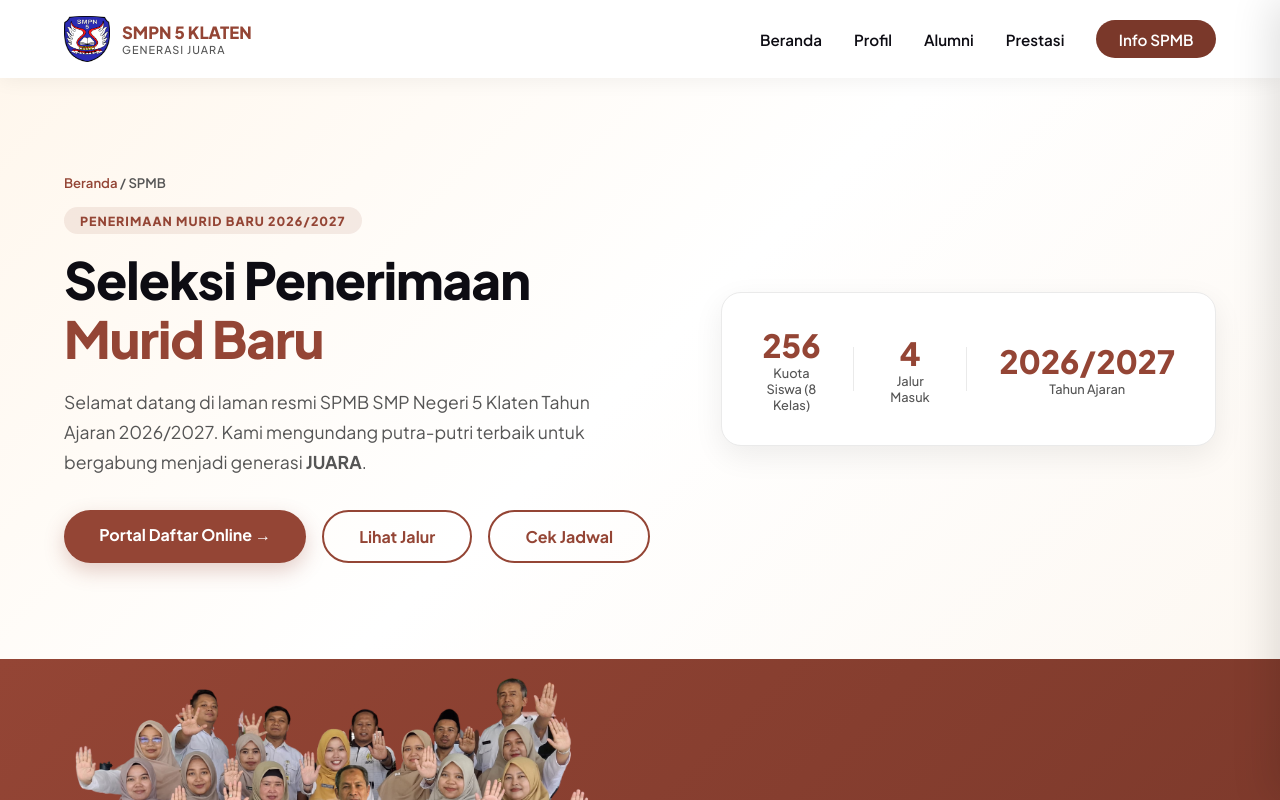
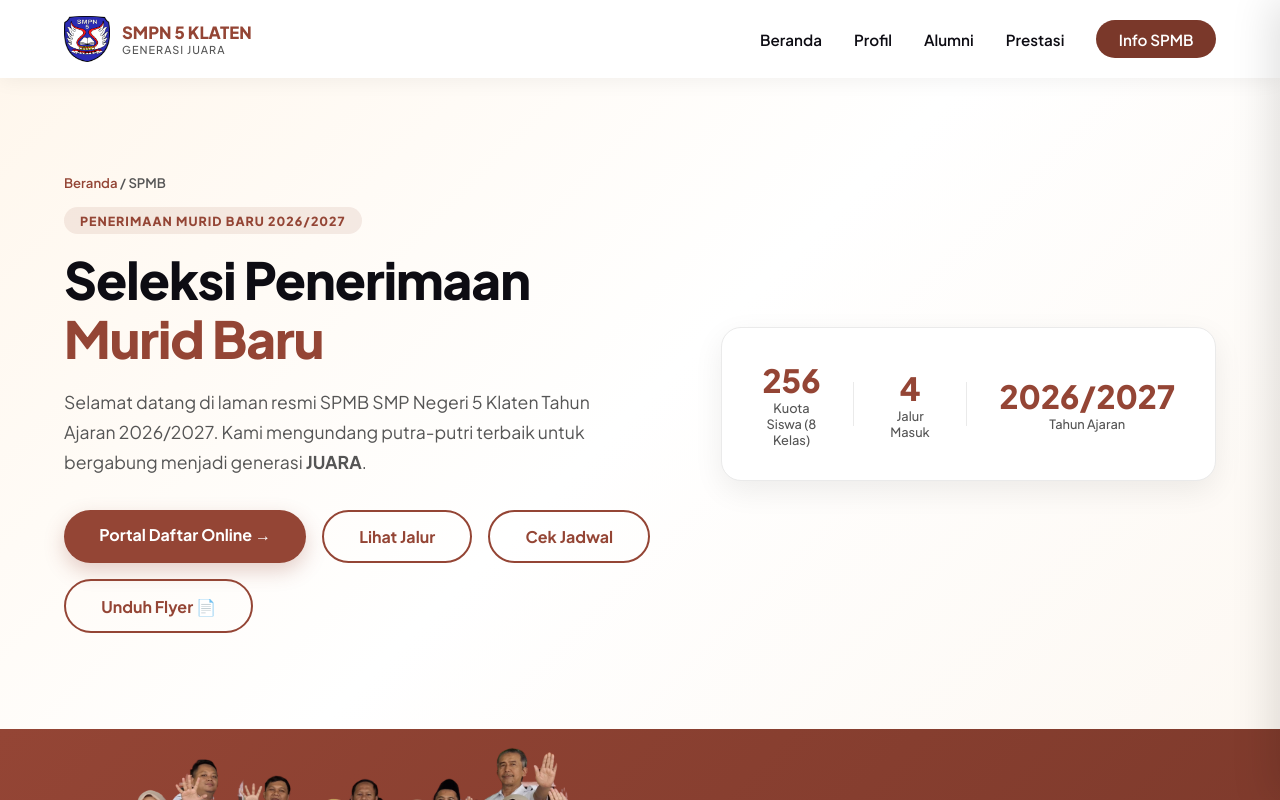
Before and after one commit to Santosa-Dev1507/website-smpn5-klaten, a Next.js app: page /spmb in a window 1280 px wide. Shown: the top 800 px of the page. Built offline with nearby package versions, Linux system fonts and the light colour scheme; no server answers.

Commit message:
feat(spmb): tambahkan link unduh flyer ke Google Drive

```diff
--- a/app/spmb/page.tsx
+++ b/app/spmb/page.tsx
@@ -237,6 +237,7 @@ export default function SpmbPage() {
             <a href="#daftar" className={styles.btnDaftar}>Portal Daftar Online →</a>
             <a href="#jalur" className={styles.btnDaftarOutline}>Lihat Jalur</a>
             <a href="#jadwal" className={styles.btnDaftarOutline}>Cek Jadwal</a>
+            <a href="https://drive.google.com/drive/folders/1wAxd3Ylg_MtOYALPdVDxO9V5WerCDFRu?usp=sharing" target="_blank" rel="noopener noreferrer" className={styles.btnDaftarOutline}>Unduh Flyer 📄</a>
           </div>
         </div>
         <div className={styles.pageHeroRight}>
@@ -637,6 +638,7 @@ export default function SpmbPage() {
           <p>Pendaftaran dilakukan secara online melalui portal resmi Dinas Pendidikan Klaten. Pantau terus laman ini untuk informasi jadwal terbaru.</p>
           <div className={styles.ctaActions}>
             <a href="#" className={styles.btnCtaPrimary}>Portal Pendaftaran Online</a>
+            <a href="https://drive.google.com/drive/folders/1wAxd3Ylg_MtOYALPdVDxO9V5WerCDFRu?usp=sharing" target="_blank" rel="noopener noreferrer" className={styles.btnCtaSecondary}>Unduh Flyer 📄</a>
             <a href="https://wa.me/62895377815555" target="_blank" rel="noopener noreferrer" className={styles.btnCtaSecondary}>Tanya via WhatsApp</a>
           </div>
         </div>
```
